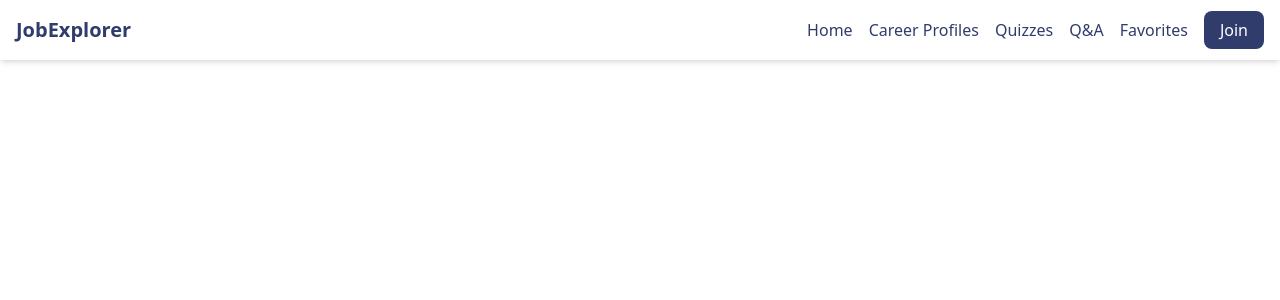
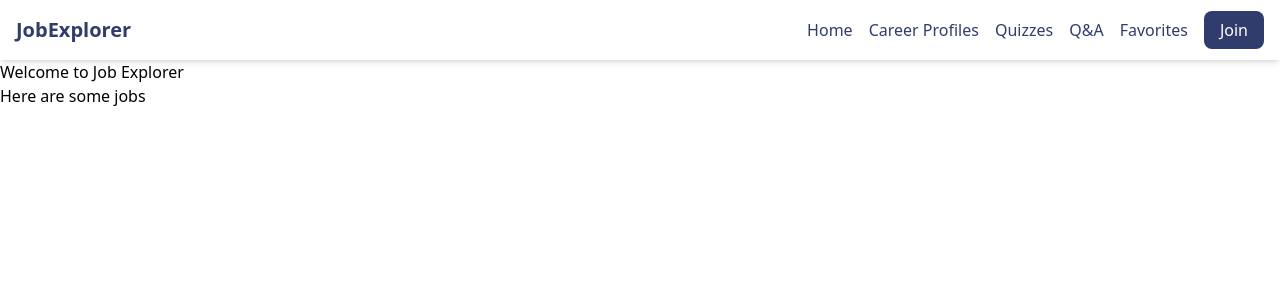
Before and after one commit to T4FFY/Job-Explorer, a React (Vite) app: page /explorecareer in a window 1280 px wide. Shown: the top 300 px of the page. Built offline with nearby package versions, Linux system fonts and the light colour scheme.

Commit message:
Update App.jsx

```diff
--- a/src/App.jsx
+++ b/src/App.jsx
@@ -1,6 +1,6 @@
 import Navbar from "./components/Navbar"
 import Home from "./components/Home"
-import Pricing from "./components/Pricing"
+import Explorecareer from "./components/Explorecareer"
 import { Route, Routes } from "react-router-dom"
 
 
@@ -11,7 +11,7 @@ function App() {
     <div className="container">
         <Routes>
           <Route path="/" element={<Home />} />
-          <Route path="/pricing" element={<Pricing />} />
+          <Route path="/explorecareer" element={<Explorecareer />} />
         </Routes>
       </div>
   </>
```
